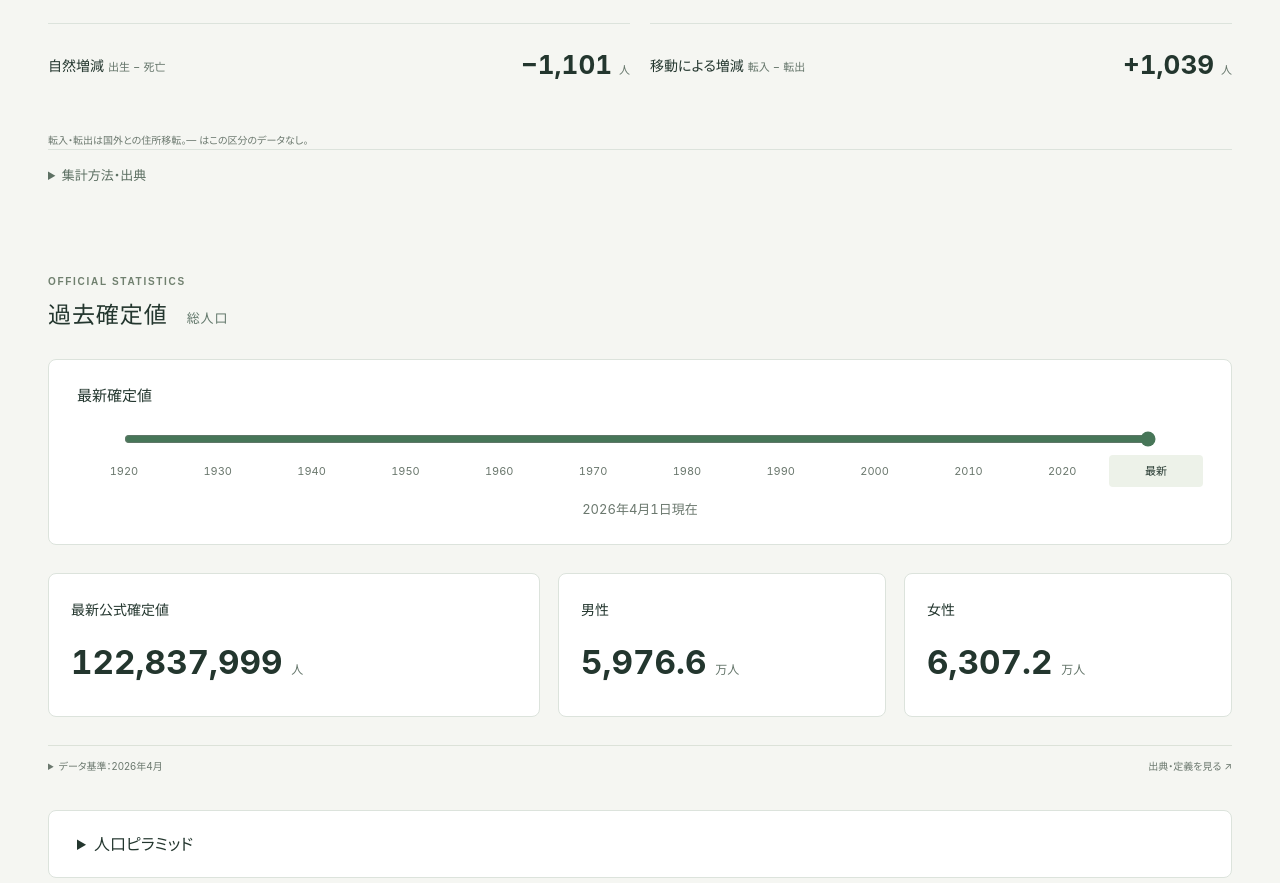
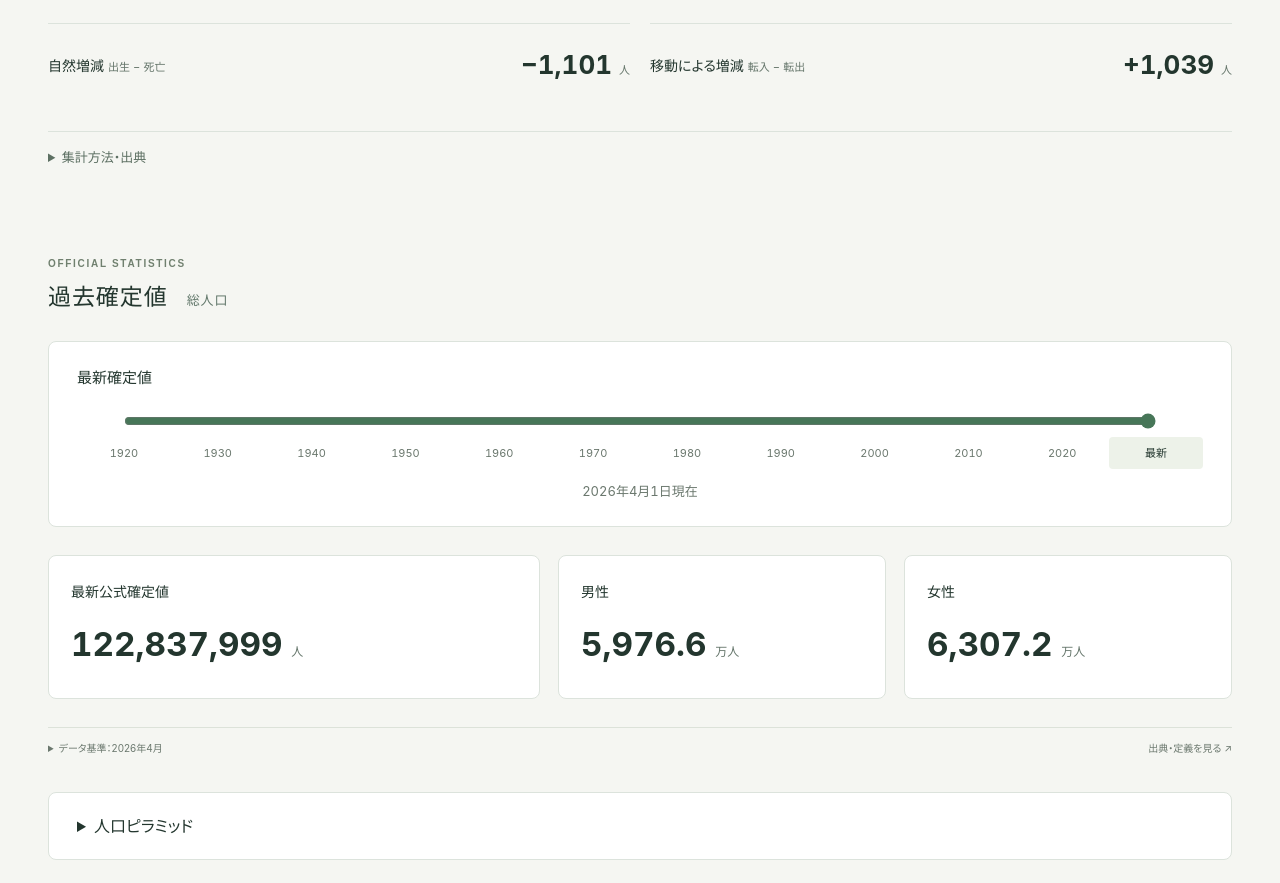
Before and after one commit to japan-population/japan-population.github.io, a React (Vite) app: page / in a window 1280 px wide. Shown: the part 1665-2548 px from the top of the page. Built offline with nearby package versions, Linux system fonts and the light colour scheme.

Commit message:
chore: add local production preview launcher and remove note

```diff
--- a/src/components/VitalSection.tsx
+++ b/src/components/VitalSection.tsx
@@ -23,7 +23,6 @@ export function VitalSection({ national, group, now }: { national: National; gro
   return <section id="vital" className="section"><div className="section-heading"><div><span className="eyebrow">VITAL STATISTICS</span><h2>人口動態推計 <small>{GROUP_LABELS[group]}</small></h2></div><div className="segmented" role="group" aria-label="集計期間">{(['day','month','year'] as const).map((p,i)=><button key={p} aria-pressed={period===p} onClick={()=>setPeriod(p)}>{['今日','今月','今年'][i]}</button>)}</div></div>
     <div className={`cards dynamics-cards ${period==='year'?'year-cards':''}`}>{ORDER.map(kind=><EventCounter key={kind} kind={kind} estimate={estimates[kind]} japaneseOnly={group==='total'&&(kind==='marriage'||kind==='divorce')} model={series[kind]?.months[month]} month={month} now={now} period={period} year={series[kind]?.yearToDate[month]} officialLabel={series[kind]?.source.status==='provisional'?'公式概数':series[kind]?.source.status==='fixture'?'デモ原値':'公式確定値'}/>)}</div>
     <div className="change-grid"><div><span>自然増減 <small>出生 − 死亡</small></span><strong>{delta('birth','death')} <small>人</small></strong></div><div><span>移動による増減 <small>転入 − 転出</small></span><strong>{delta('inflow','outflow')} <small>人</small></strong></div></div>
-    <p className="small-note">転入・転出は国外との住所移転。— はこの区分のデータなし。</p>
     <details className="method-details"><summary>集計方法・出典</summary><p>表示は公的統計に基づく推計です。各指標は出典・公表時期が異なり、人口カウンターとは独立しています。総人口表示の婚姻・離婚には日本人の値を掲載しています。外国人の婚姻・離婚は未収録です。</p><p>月総数を固定し、曜日・祝日・時間帯の重みで日内の期待累積値を計算します。出生の分布は{distribution.birthProfile.daily.sourceYear}年の公的な日本人の統計から算出（総数・外国人へは代用）。他の5項目と婚姻の記念日補正は独自仮定です。実際の発生時刻や精度向上を保証するものではありません。</p><p><a href={distribution.birthProfile.hourlyProfiles.weekday.url} target="_blank" rel="noreferrer">出生の日別・時刻別統計</a> ／ <a href={distribution.calendar.url} target="_blank" rel="noreferrer">内閣府の祝日表</a></p>{year>distribution.calendar.throughYear&&<p>この年の公式祝日表は未収録のため、曜日のみで配分しています。</p>}{sources.map(s=><div key={s.source.url+s.source.sourcePeriod+s.source.table+s.source.scope}>{period==='year'&&<YearInfo year={s.yearToDate[month]} month={month} source={s.source}/>}<SourceInfo source={s.source}/></div>)}</details>
   </section>;
 }
```
Also changed, not shown: 1 other file (tests, documents, lock files or other folders).
